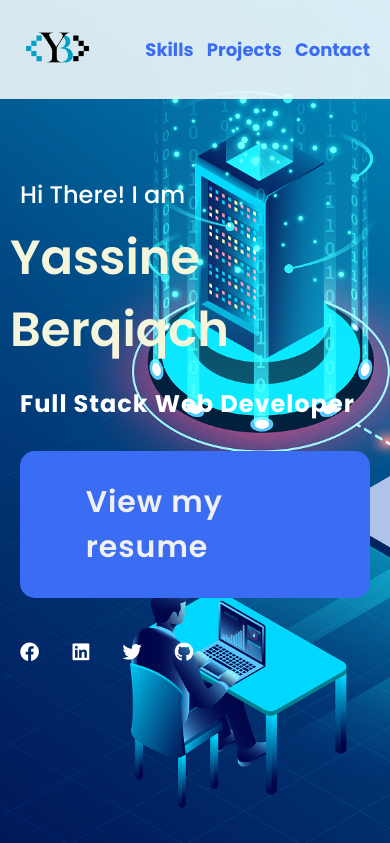
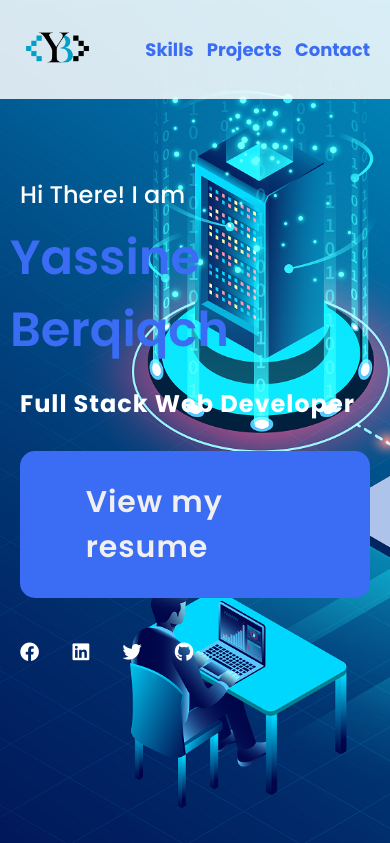
Before and after one commit to aperskii/MyPortfolio, a PHP site: page / in a window 390 px wide; the page is wider, and only the part inside the window is pictured. Shown: the top 843 px of that part. Run offline with PHP 8.4, Linux system fonts and the light colour scheme; some libraries are stand-ins or nearby versions.

Commit message:
Update style.css

```diff
--- a/style.css
+++ b/style.css
@@ -56,7 +56,7 @@ section{
 .main h2 span{
   display: inline-block;
   margin: 10px;
-    color: beige;
+    color: #3a6cf4;
     font-size: 2.5em;
     font-weight: 600;
     position: relative;
@@ -473,7 +473,6 @@ section{
       font-size: 12px;
   }
   .main h2 span{
-    color: beige;
     font-size: 2em;
     display: inline-block;
     }
```
